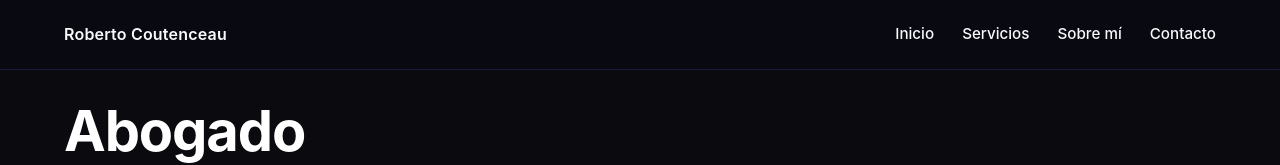
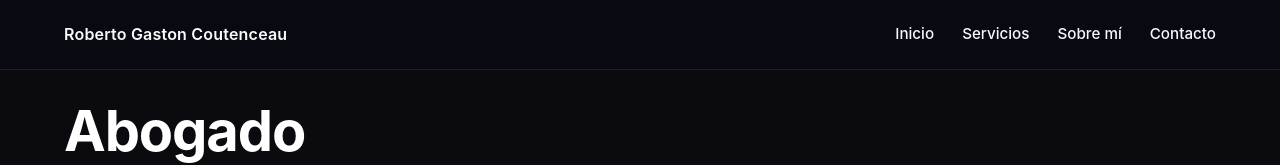
Before and after one commit to rgcou/sitio-web, a React (Create React App) app: page / in a window 1280 px wide. Shown: the top 165 px of the page. Built offline with nearby package versions, Linux system fonts and the light colour scheme; the HTML template or start-up script is replaced by a standard one.

Commit message:
Update Navbar.jsx

```diff
--- a/src/components/Navbar.jsx
+++ b/src/components/Navbar.jsx
@@ -25,7 +25,7 @@ const Navbar = () => {
   return (
     <nav className={`navbar ${isHidden ? 'navbar--hidden' : ''}`}>
       <div className="navbar-container">
-        <a className="navbar-brand" href="#hero">Roberto Coutenceau</a>
+        <a className="navbar-brand" href="#hero">Roberto Gaston Coutenceau</a>
 
         <ul className="navbar-menu">
           <li><a href="#hero" className="navbar-link">Inicio</a></li>
```
